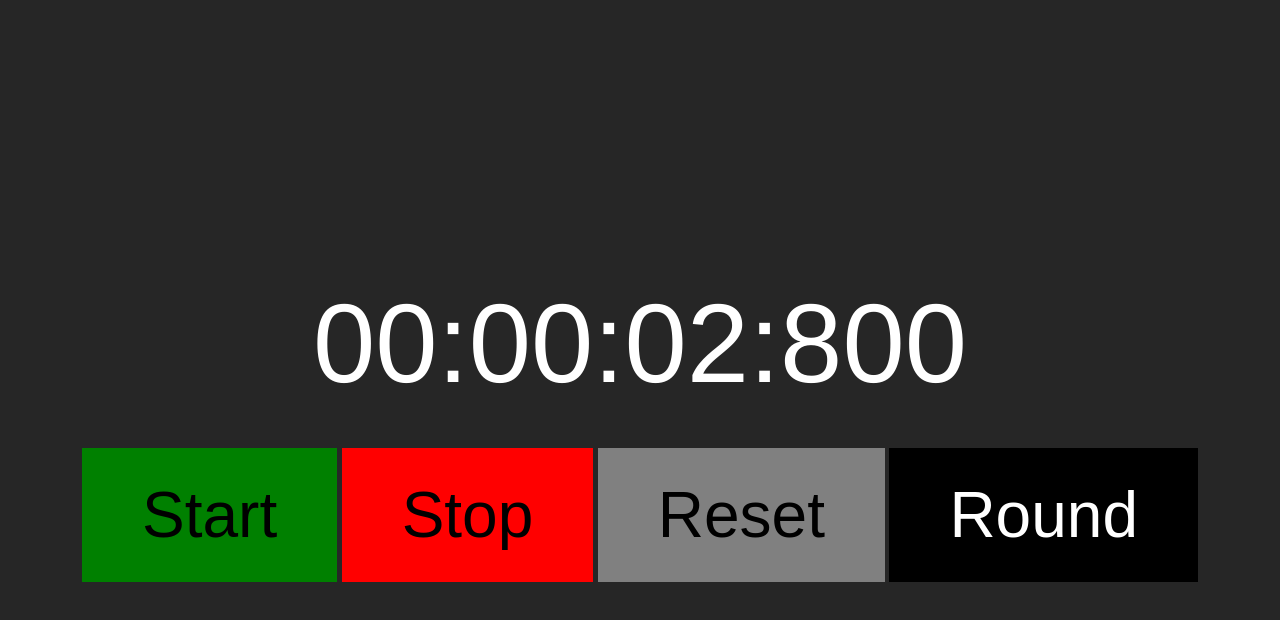
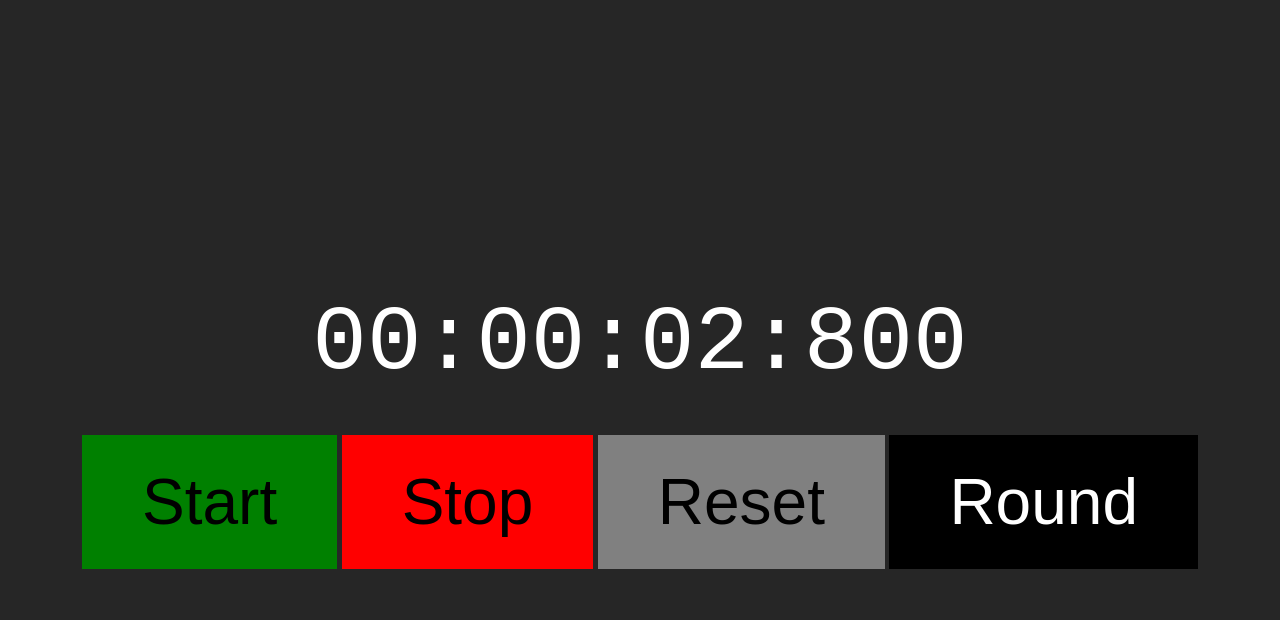
Before and after one commit to maeroris/Timer, a plain HTML site: page index.html in a window 1280 px wide. Both pictures are taken after a click on the button "Start". Drawn offline with Linux system fonts and the light colour scheme.

Commit message:
fixed jumping digits

```diff
--- a/index.html
+++ b/index.html
@@ -29,7 +29,7 @@
         }
         #timer{
             font-size: 7em;
-            font-family: helvetica;
+            font-family: monospace;
             margin-bottom: 25px;
             color: white;
         }
--- a/stoppuhr.js
+++ b/stoppuhr.js
@@ -47,14 +47,14 @@ function updateTimer()  {
     anzeige.innerHTML = formatTime(stopTimer);
 }
 function formatTime(time) {
-    let milliseconds = formattedTime(time % 1000);
+    let milliseconds = formattedTime(time % 1000, 3);
     let seconds = formattedTime(Math.floor(time / 1000) % 60);
     let minutes = formattedTime(Math.floor(time / 60000) % 60);
     let hours = formattedTime(Math.floor(time / 3600000));
     return `${hours}:${minutes}:${seconds}:${milliseconds}`
 }
-function formattedTime(number)  {
+function formattedTime(number, digits = 2)  {
     return number.toLocaleString('de-DE', {
-        minimumIntegerDigits: 2,
+        minimumIntegerDigits: digits,
     })
 }
```
